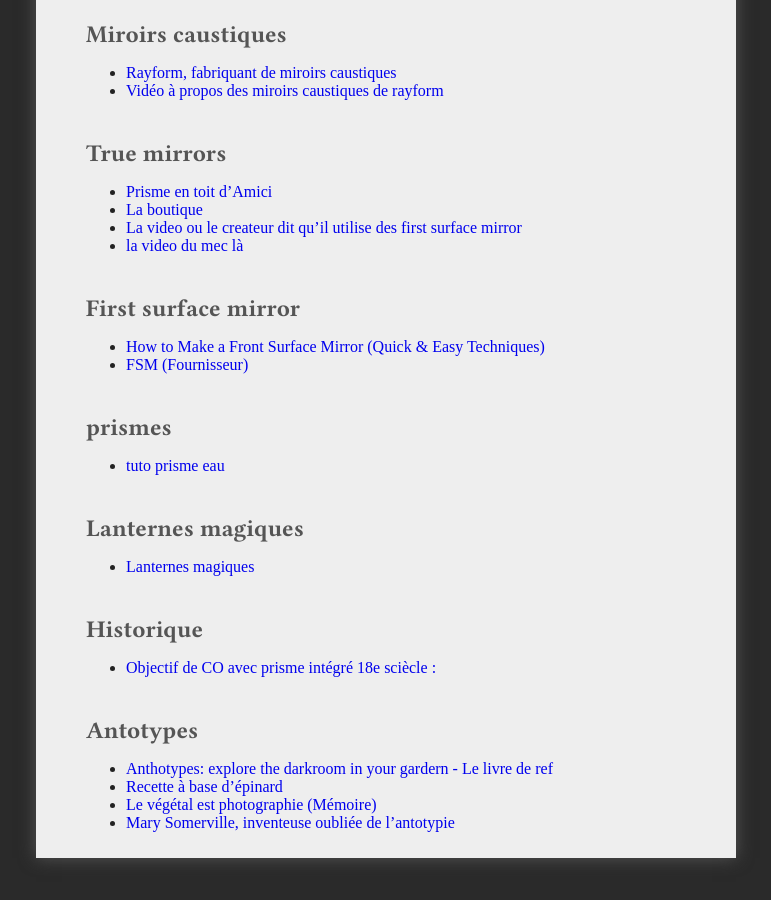
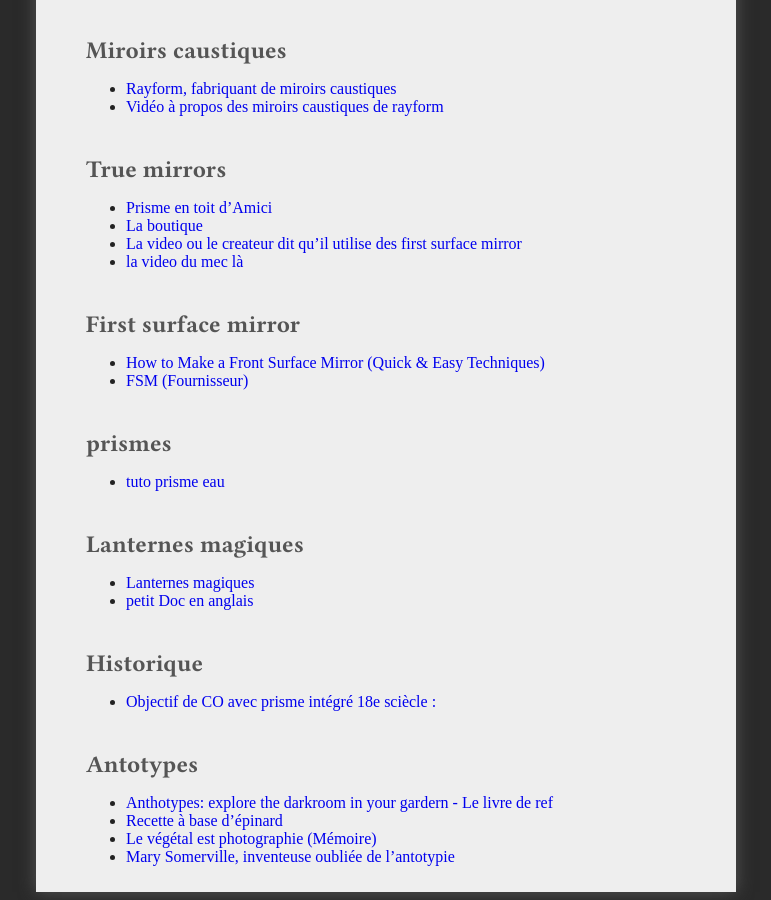
Before and after one commit to virginienokill/camera-obscura, a Jekyll site: the page built from contenu/bibliographie.md, in a window 1280 px wide and 900 px high, scrolled down 1372 px. Shown: the whole window, without its empty margins (254-1025 px from the left). Built offline with Jekyll 4.4.1, drawn with Linux system fonts in a browser that asks for light colours; nearby versions of some CDN libraries; some web fonts are replaced; our own code applies the rules of GitHub Pages for plain Markdown files; a script that is not in the unit is left out; the repository's description, which GitHub fills in, is left out; before the commit the page ends 2238 px from its top, so only the background shows below that.

Commit message:
Update bibliographie.md

```diff
--- a/contenu/bibliographie.md
+++ b/contenu/bibliographie.md
@@ -22,6 +22,7 @@
 ## Animation
 
 - [Terry Gilliam, cutout anim](https://youtu.be/KOqcHCEqO1k)
+
 ## Photo très grand format
 
 - [Article sur des photographes très grand format](https://fstoppers.com/diy/photographer-creates-gigantic-ultra-large-format-digital-camera-571295)
@@ -78,6 +79,7 @@
 ## Lanternes magiques
 
 - [Lanternes magiques](https://en.wikipedia.org/wiki/Magic_lantern)
+- [petit Doc en anglais](https://youtu.be/w1XkqtzLfKo)
 
 ## Historique
 
```
